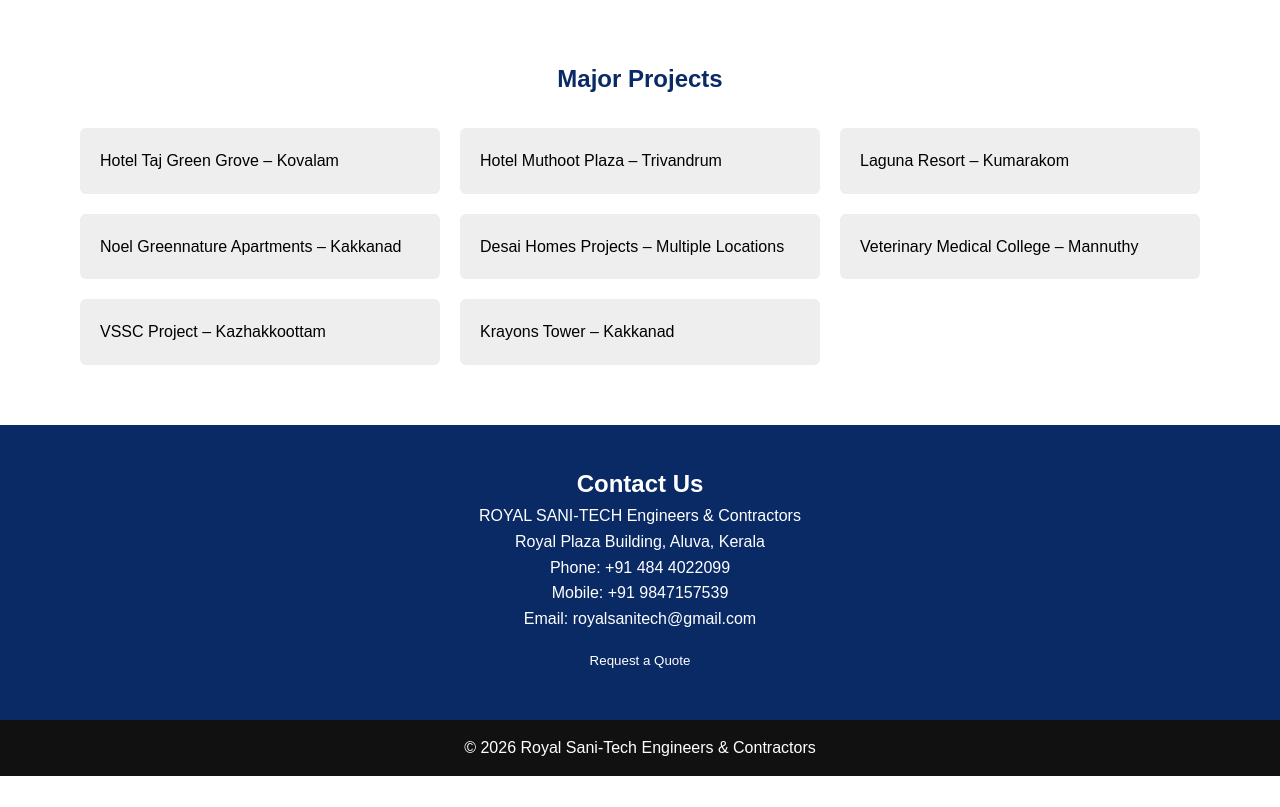
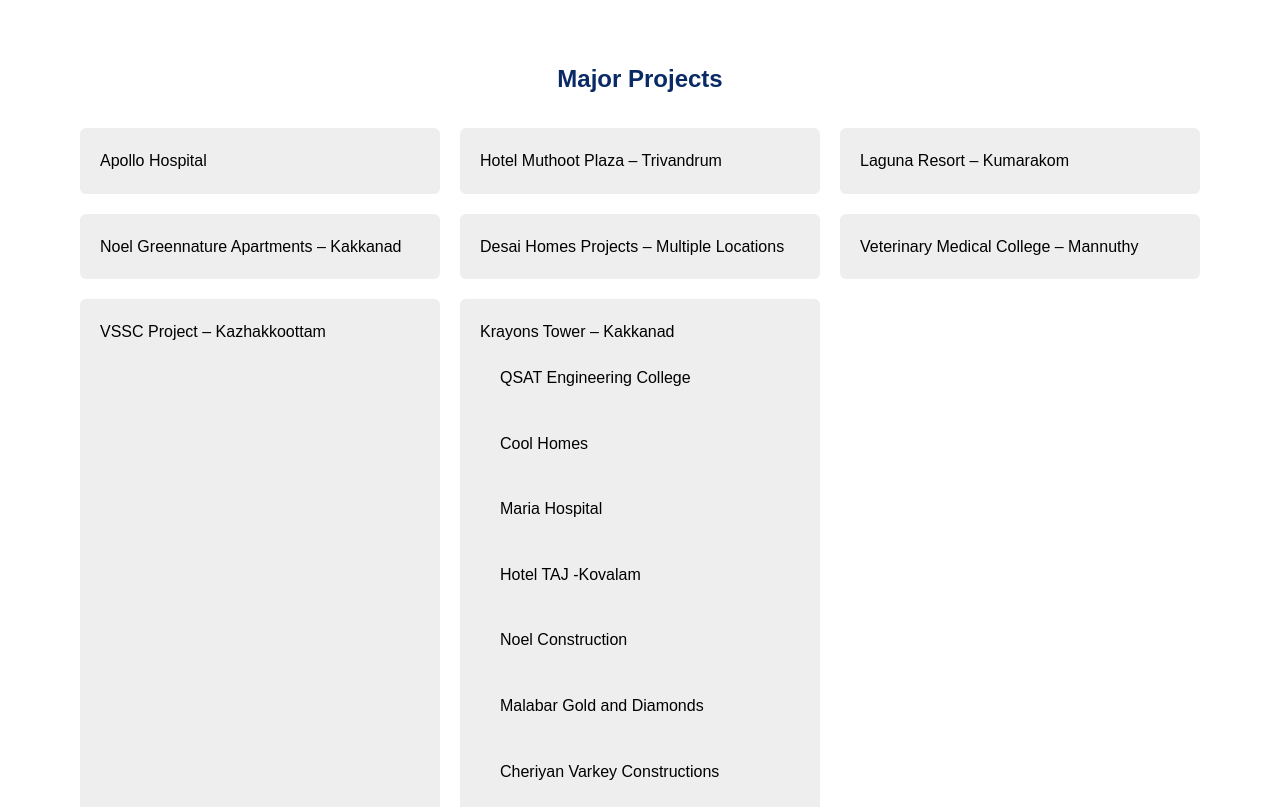
Before and after one commit to RoyalSanitech/royalsanitech.github.io, a plain HTML site: page index.html in a window 1280 px wide. Shown: the part 1380-2187 px from the top of the page. Before the commit the page ends 2156 px from the top, so only its background shows below. Drawn offline with Linux system fonts and the light colour scheme.

Commit message:
Update index.html
2

```diff
--- a/index.html
+++ b/index.html
@@ -196,7 +196,7 @@
 <div class="projects">
 
 <div class="project">
-Hotel Taj Green Grove – Kovalam
+Apollo Hospital
 </div>
 
 <div class="project">
@@ -225,6 +225,27 @@
 
 <div class="project">
 Krayons Tower – Kakkanad
+<div class="project">
+QSAT Engineering College
+</div>
+<div class="project">
+Cool Homes
+</div>
+<div class="project">
+Maria Hospital
+</div>
+
+<div class="project">
+Hotel TAJ -Kovalam
+</div>
+<div class="project">
+Noel Construction
+</div>
+<div class="project">
+Malabar Gold and Diamonds
+</div>
+<div class="project">
+Cheriyan Varkey Constructions
 </div>
 
 </div>
@@ -238,8 +259,6 @@
 <p>ROYAL SANI-TECH Engineers & Contractors</p>
 
 <p>Royal Plaza Building, Aluva, Kerala</p>
-
-<p>Phone: +91 484 4022099</p>
 
 <p>Mobile: +91 9847157539</p>
 
```
